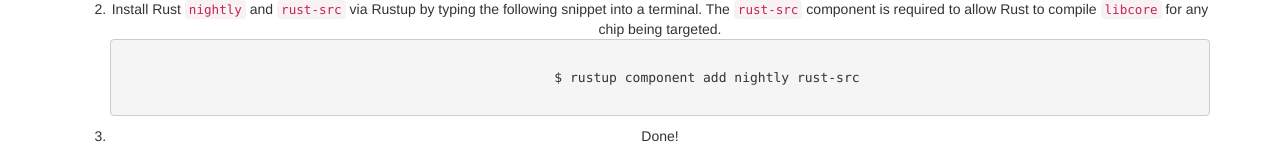
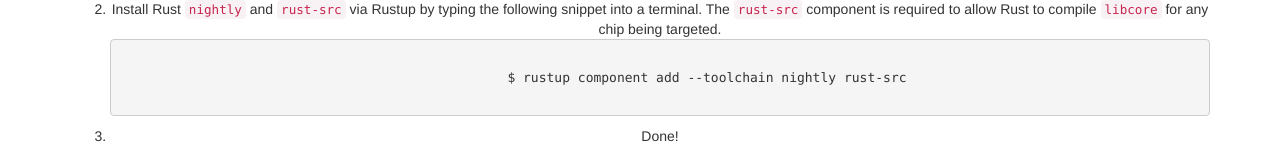
Before and after one commit to avr-rust/avr-rust.com, a plain HTML site: page index.html in a window 1280 px wide. Shown: the part 1650-1810 px from the top of the page. Drawn offline with nearby package versions, Linux system fonts and the light colour scheme.

Commit message:
Fixed component installation instructions
Originally specified instructions failed for me.  Specifying the toolchain with the toolchain flag fixed it.

```diff
--- a/index.html
+++ b/index.html
@@ -111,7 +111,7 @@
           Install Rust <code>nightly</code> and <code>rust-src</code> via Rustup by typing the following snippet into a terminal.
           The <code>rust-src</code> component is required to allow Rust to compile <code>libcore</code> for any chip being targeted.
           <pre><code>
-            $ rustup component add nightly rust-src
+            $ rustup component add --toolchain nightly rust-src
           </code></pre>
         </li>
         <li>Done!
```
